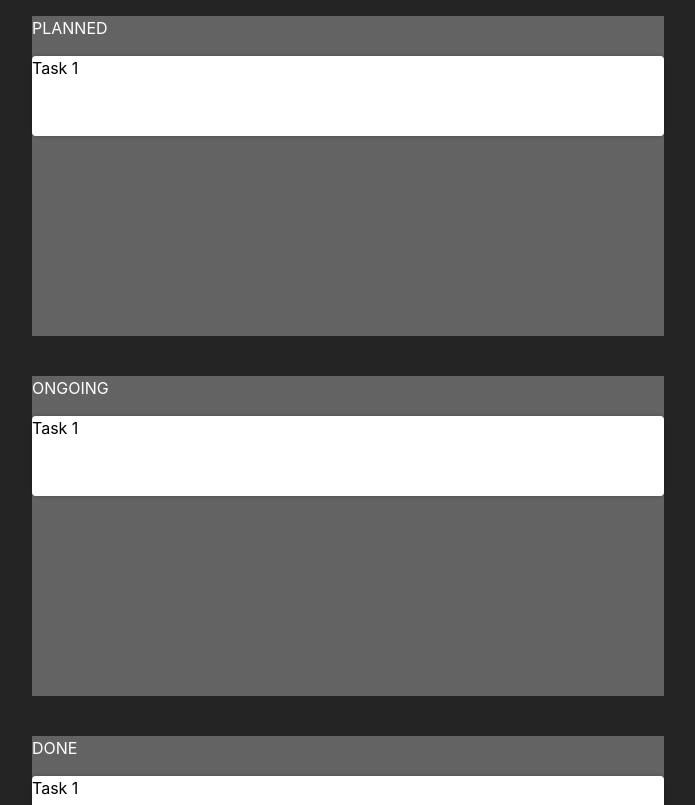
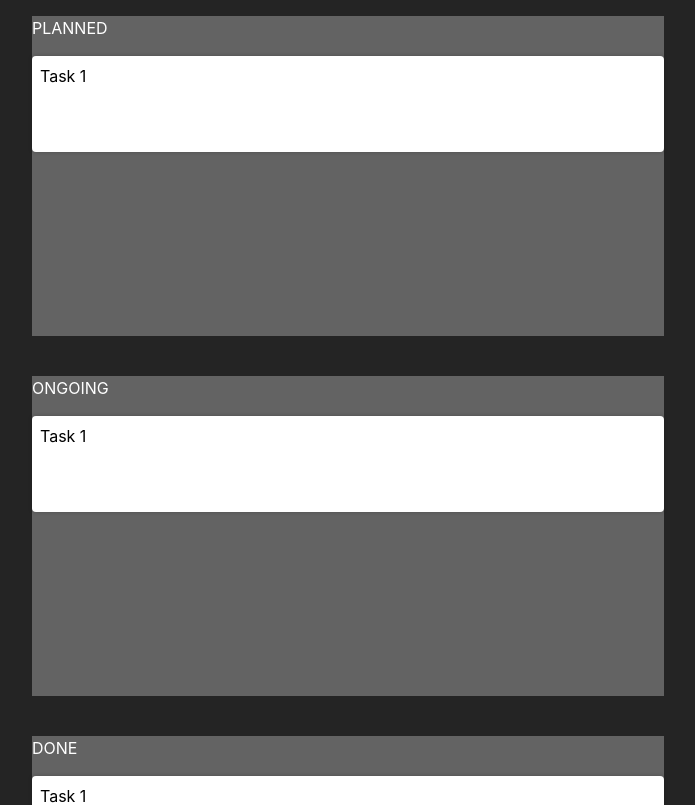
Before and after one commit to Drakkarrr/zustand-fcc-tutorial, a React (Vite) app: page / in a window 1280 px wide. Shown: the top 805 px of the page, without its empty margins (292-987 px from the left). Built offline with nearby package versions, Linux system fonts and the light colour scheme.

Commit message:
styled...

```diff
--- a/src/components/task.css
+++ b/src/components/task.css
@@ -4,4 +4,5 @@
   box-shadow: 0 0 4px 0 rgba(0, 0, 0, 0.2);
   min-height: 5rem;
   color: black;
+  padding: 0.5rem;
 }
```
